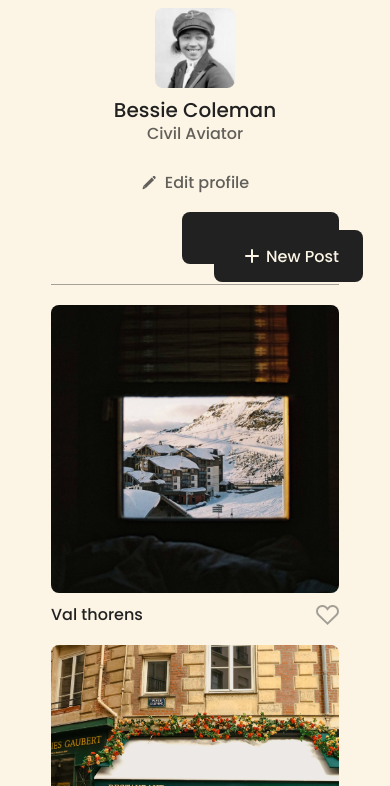
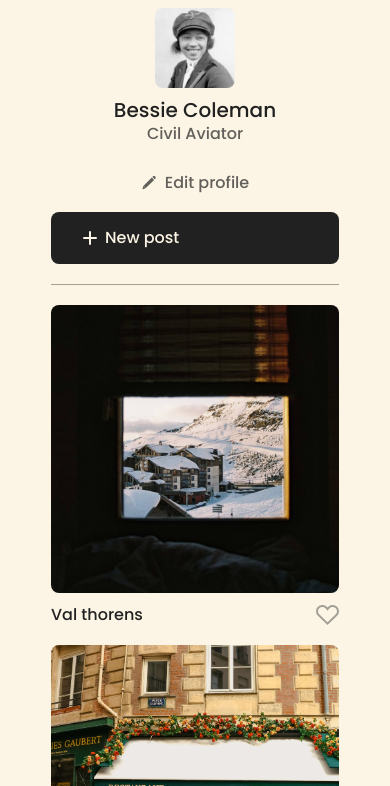
Before and after one commit to GoGoMopo/se_project_spots, a plain HTML site: page index.html in a window 390 px wide. Shown: the part 58-844 px from the top of the page. Drawn offline with Linux system fonts and the light colour scheme.

Commit message:
added changes

```diff
--- a/blocks/card.css
+++ b/blocks/card.css
@@ -53,6 +53,7 @@
 
   .card__title {
     font-size: 16px;
-  line-height: 100%;
-  max-width: 250px;
+    line-height: 100%;
+    max-width: 250px;
+  }
 }
--- a/blocks/content.css
+++ b/blocks/content.css
@@ -6,3 +6,4 @@
   .content {
     padding: 0 16px;
   }
+}
--- a/blocks/profile.css
+++ b/blocks/profile.css
@@ -5,6 +5,9 @@
 }
 
 .profile__add-btn {
+  display: flex;
+  align-items: center;
+  gap: 8px;
   margin-left: auto;
   margin-top: auto;
   border: none;
@@ -83,6 +86,7 @@
   text-overflow: ellipsis;
   -webkit-line-clamp: 3;
   -webkit-box-orient: vertical;
+  max-width: 420px;
 }
 
 @media screen and (max-width: 627px) {
@@ -117,12 +121,12 @@
   }
 
   .profile__add-btn {
-    display: flex;
-    margin-left: auto;
+    width: 288px;
+    height: 52px;
+    gap: 8;
   }
 
   .profile__edit-btn {
-    display: flex;
     margin: 0 auto;
   }
 }
--- a/index.html
+++ b/index.html
@@ -31,7 +31,7 @@
             </button>
           </div>
           <button class="profile__add-btn" type="button">
-            <img src="./images/Button Large.svg" alt="Add icon" />New post
+            <img src="./images/Group26.svg" alt="Add icon" /> New post
           </button>
         </section>
         <section class="cards page__section">
```
Also changed, not shown: images/Group26.svg (added).
